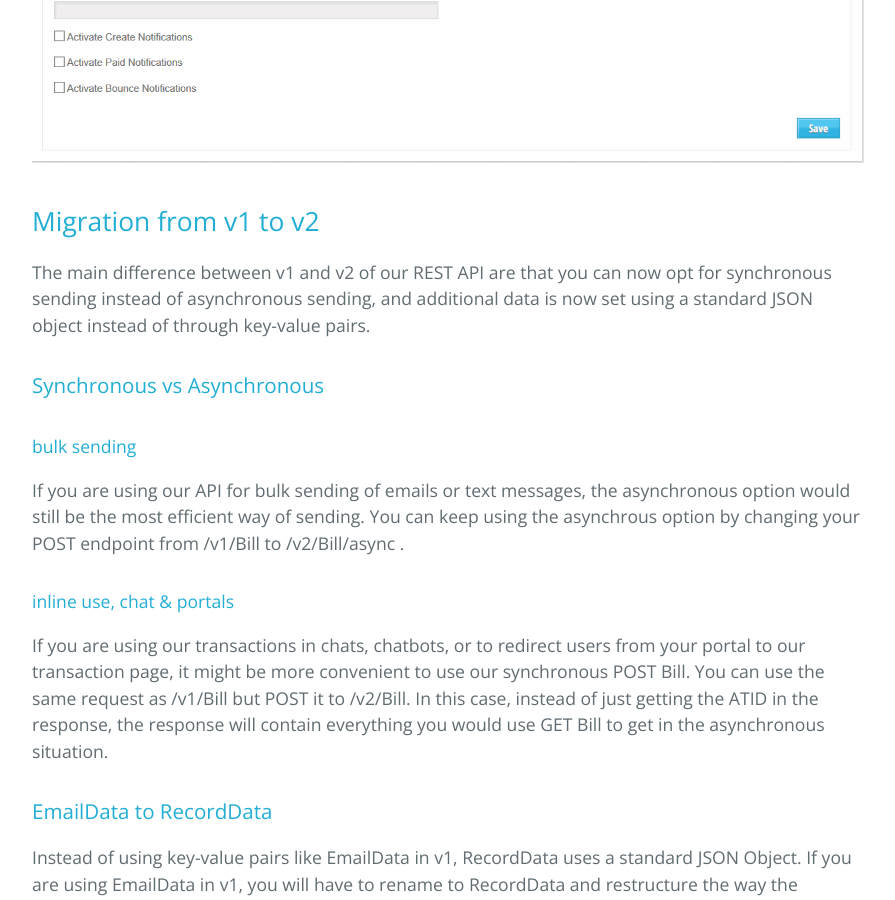
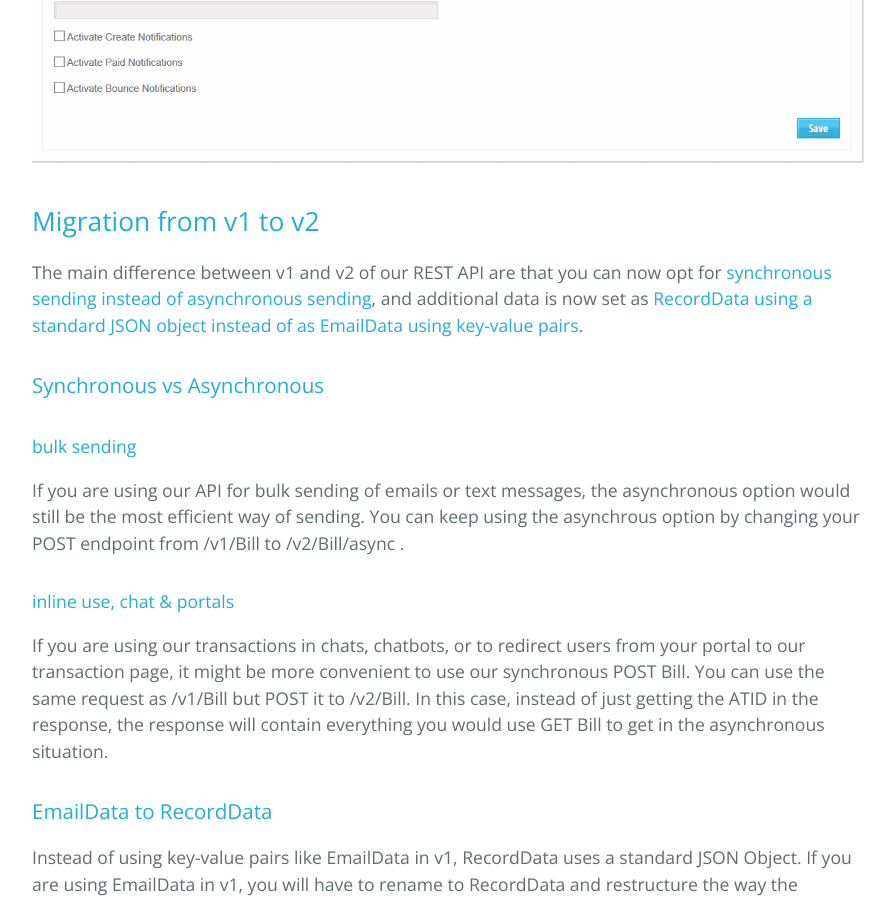
Before and after one commit to AcceptEmail/Examples, a Jekyll site: the page built from index.md, in a window 1280 px wide and 900 px high, scrolled down 1154 px. Shown: the whole window, without its empty margins (192-1087 px from the left). Built offline with Jekyll 4.4.1, drawn with Linux system fonts in a browser that asks for light colours.

Commit message:
created links to sync/async and recorddata sections

```diff
--- a/index.md
+++ b/index.md
@@ -25,8 +25,10 @@ At the REST API Keys Settings, enter a name and keys (or let the app generate th
 <a id="migration-v1-to-v2"></a>
 ## Migration from v1 to v2
 
-The main difference between v1 and v2 of our REST API are that you can now opt for synchronous sending instead of asynchronous sending, and additional data is now set using a standard JSON object instead of through key-value pairs.
+The main difference between v1 and v2 of our REST API are that you can now opt for [synchronous sending instead of asynchronous sending](#synchronous-vs-asynchronous), and additional data is now set as [RecordData using a standard JSON object instead of as EmailData using key-value pairs](#emaildata-to-recorddata).
 
+
+<a id="synchronous-vs-asynchronous"></a>
 ### Synchronous vs Asynchronous
 
 #### bulk sending
@@ -37,6 +39,7 @@ If you are using our API for bulk sending of emails or text messages, the asynch
 
 If you are using our transactions in chats, chatbots, or to redirect users from your portal to our transaction page, it might be more convenient to use our synchronous POST Bill. You can use the same request as /v1/Bill but POST it to /v2/Bill. In this case, instead of just getting the ATID in the response, the response will contain everything you would use GET Bill to get in the asynchronous situation.
 
+<a id="emaildata-to-recorddata"></a>
 ### EmailData to RecordData
 
 Instead of using key-value pairs like EmailData in v1, RecordData uses a standard JSON Object. If you are using EmailData in v1, you will have to rename to RecordData and restructure the way the attributes are sent. So:
```
